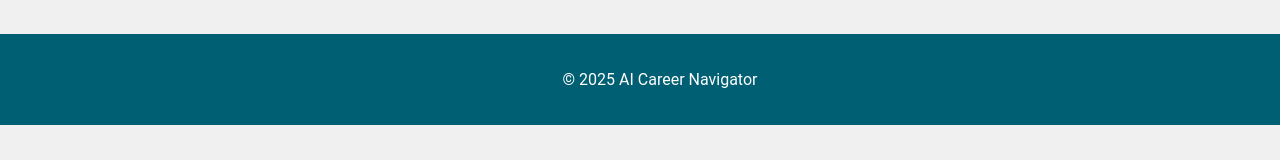
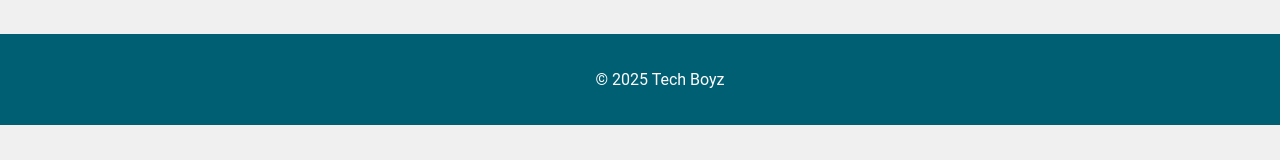
Before and after one commit to AbiVarsanP/AI_career_navigator, a plain HTML site: page index.html in a window 1280 px wide. Shown: the part 553-713 px from the top of the page. Drawn offline with Linux system fonts and the light colour scheme.

Commit message:
Update index.html

```diff
--- a/index.html
+++ b/index.html
@@ -130,7 +130,7 @@
     </main>
 
     <footer>
-        <p>&copy; 2025 AI Career Navigator</p>
+        <p>&copy; 2025 Tech Boyz</p>
     </footer>
 </body>
 </html>
```
